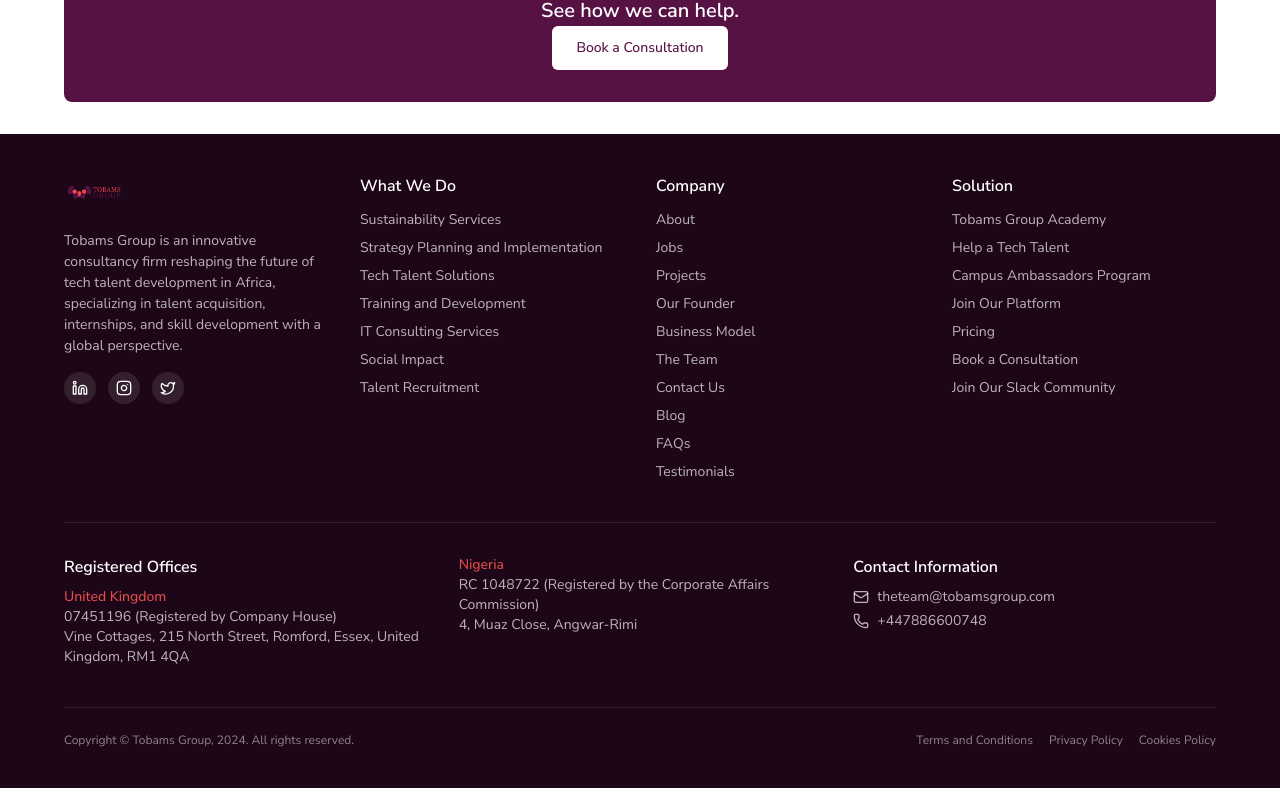
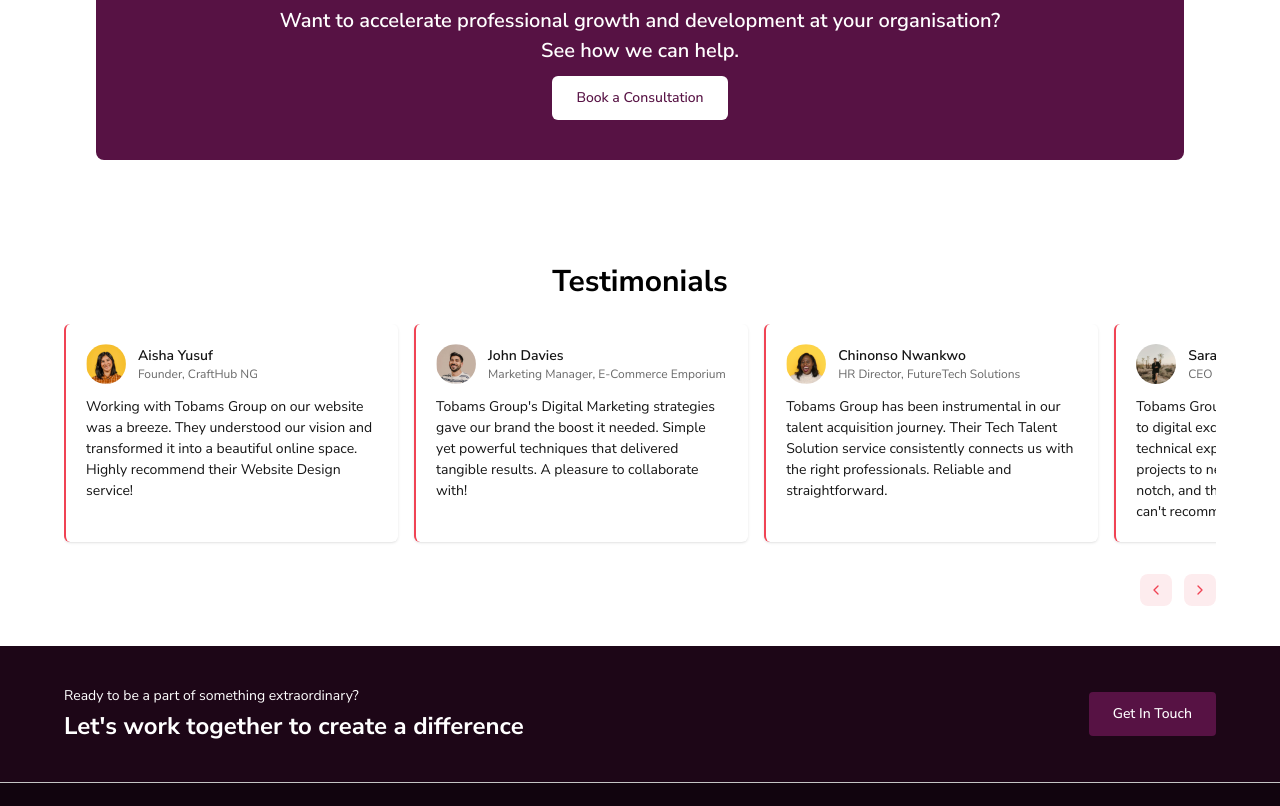
Before and after one commit to B4RTijesunii/tobams-group, a React (Vite) app: page / in a window 1280 px wide. Shown: the part 5854-6660 px from the top of the page. Built offline with nearby package versions, Linux system fonts and the light colour scheme.

Commit message:
add CTA banner

```diff
--- a/package.json
+++ b/package.json
@@ -14,6 +14,7 @@
     "lucide-react": "^1.41.0",
     "react": "^19.2.8",
     "react-dom": "^19.2.8",
+    "react-icons": "^5.7.0",
     "react-router-dom": "^7.18.3",
     "tailwindcss": "^4.3.3"
   },
--- a/src/App.jsx
+++ b/src/App.jsx
@@ -4,7 +4,10 @@
 import Management from "./components/Management";
 import Transformation from "./components/Transformation";
 import Consultant from "./components/Consultant";
+import Testimonial from "./components/Testimonial";
+import CTA from "./components/CTA";
 import Footer from "./components/Footer";
+
 function App() {
   return (
     <>
@@ -14,6 +17,8 @@
       <Management />
       <Transformation />
       <Consultant />
+      <Testimonial />
+      <CTA />
       <Footer />
     </>
   );
--- a/src/components/CTA.jsx
+++ b/src/components/CTA.jsx
@@ -0,0 +1,21 @@
+function CTA() {
+  return (
+    <section className="w-full py-10 px-6 xl:px-16 bg-[#1D0617] border-[#C4C4C4] border-b">
+      <div className="max-w-328 mx-auto flex flex-col xl:flex-row items-center justify-between gap-6 ">
+        <div>
+          <p className="text-sm text-white text-[14px]">
+            Ready to be a part of something extraordinary?
+          </p>
+          <h2 className="font-sans font-bold text-[20px] xl:text-2xl text-white mt-1">
+            Let's work together to create a difference
+          </h2>
+        </div>
+        <button className="bg-primary text-white px-6 py-3 rounded-sm text-sm font-medium shrink-0 gap-5">
+          Get In Touch
+        </button>
+      </div>
+    </section>
+  );
+}
+
+export default CTA;
--- a/src/components/Consultant.jsx
+++ b/src/components/Consultant.jsx
@@ -23,7 +23,7 @@
   return (
     <>
       <section className="w-full py-10 px-6 xl:px-16 bg-[#5712441A]">
-        <div className="max-w-[1312px] mx-auto flex flex-col gap-[10px]">
+        <div className="max-w-328 mx-auto flex flex-col gap-2.5">
           <h2 className="font-sans font-bold text-[24px] xl:text-[40px] text-primary">
             Training The Consultant
           </h2>
@@ -54,15 +54,20 @@
             ))}
           </div>
 
-          <button className="self-start bg-primary text-white py-[10.5px] px-6 gap-2 rounded-md text-sm font-medium inline-flex items-center gap-2 hover:bg-primary-hover transition-colors">
+          <button className="self-start bg-primary text-white py-[10.5px] px-6 gap-2 rounded-md text-sm font-medium inline-flex items-center hover:bg-primary-hover transition-colors">
             Learn More
             <ArrowUpRight className="w-4 h-4" />
           </button>
         </div>
       </section>
-      <section className="gap-[32px] xl:px-[64px] xl:py-[32px] px-[24px] py-[32px] bg-white">
-        <div className="mx-auto rounded-[8px] bg-primary text-center gap-[32px] xl:px-[64px] xl:py-[32px] px-[24px] py-[32px] items-center">
-          <h2 className="font-semibold xl:text-[20px] text-[16px] leading-[150%] tracking-[3%] text-white font-sans">
+      <section className="w-full bg-white px-6 py-10 xl:px-24 xl:py-16">
+        <div className="max-w-275 mx-auto rounded-lg bg-primary text-center px-6 py-8 xl:px-16 xl:py-10 flex flex-col items-center gap-2.5">
+          <p className="xl:hidden font-semibold text-[16px] leading-[150%] tracking-[3%] text-white font-sans">
+            Don't just dream it—let's build it! Click now and start your project
+            with Tobams Group. Your journey to digital excellence begins here.
+          </p>
+
+          <h2 className="hidden xl:block font-semibold text-[20px] leading-[150%] tracking-[3%] text-white font-sans">
             Want to accelerate professional growth and development at your
             organisation?
             <br />
--- a/src/components/Footer.jsx
+++ b/src/components/Footer.jsx
@@ -1,10 +1,11 @@
 import logo from "../assets/tobams-logo.png";
-import { Linkedin, Instagram, Twitter, Mail, Phone } from "lucide-react";
+import { FaLinkedin, FaInstagram, FaXTwitter } from "react-icons/fa6";
+import { Mail, Phone } from "lucide-react";
 
 function Footer() {
   return (
-    <footer className="w-full bg-[#1D0617] text-white py-10 px-6 xl:px-16">
-      <div className="max-w-[1312px] mx-auto flex flex-col gap-10">
+    <footer className="w-full bg-[#11040E] text-white py-10 px-6 xl:px-16">
+      <div className="max-w-328 mx-auto flex flex-col gap-10">
         <div className="grid grid-cols-1 xl:grid-cols-4 gap-8">
           <div>
             <img src={logo} className="h-10 w-auto mb-4" alt="Tobams Group" />
@@ -19,19 +20,19 @@
                 href="#"
                 className="w-8 h-8 rounded-full bg-white/10 flex items-center justify-center"
               >
-                <Linkedin className="w-4 h-4" />
+                <FaLinkedin className="w-4 h-4" />
               </a>
               <a
                 href="#"
                 className="w-8 h-8 rounded-full bg-white/10 flex items-center justify-center"
               >
-                <Instagram className="w-4 h-4" />
+                <FaInstagram className="w-4 h-4" />
               </a>
               <a
                 href="#"
                 className="w-8 h-8 rounded-full bg-white/10 flex items-center justify-center"
               >
-                <Twitter className="w-4 h-4" />
+                <FaXTwitter className="w-4 h-4" />
               </a>
             </div>
           </div>
@@ -79,10 +80,10 @@
           </div>
         </div>
 
-        <div className="border-t border-white/10 pt-8 grid grid-cols-1 xl:grid-cols-3 gap-8">
+        <div className="border-t border-white/10 bg-[#1F131C] pt-8 grid grid-cols-1 xl:grid-cols-3 gap-8 px-6 py-6 rounded-lg">
           <div>
             <h3 className="font-semibold mb-2">Registered Offices</h3>
-            <p className="text-sm text-[#E24C4B] font-medium">United Kingdom</p>
+            <p className="text-sm text-secondary font-medium">United Kingdom</p>
             <p className="text-sm text-white/70">
               07451196 (Registered by Company House)
             </p>
@@ -92,20 +93,20 @@
             </p>
           </div>
           <div>
-            <p className="text-sm text-[#E24C4B] font-medium mt-6 xl:mt-0">
+            <p className="text-sm text-secondary font-medium mt-6 xl:mt-0">
               Nigeria
             </p>
-            <p className="text-sm text-white/70">
+            <p className="text-sm text-white ">
               RC 1048722 (Registered by the Corporate Affairs Commission)
             </p>
-            <p className="text-sm text-white/70">4, Muaz Close, Angwar-Rimi</p>
+            <p className="text-sm text-white">4, Muaz Close, Angwar-Rimi</p>
           </div>
           <div>
             <h3 className="font-semibold mb-2">Contact Information</h3>
-            <p className="text-sm text-white/70 flex items-center gap-2">
+            <p className="text-sm text-white flex items-center gap-2">
               <Mail className="w-4 h-4" /> theteam@tobamsgroup.com
             </p>
-            <p className="text-sm text-white/70 flex items-center gap-2 mt-1">
+            <p className="text-sm text-white flex items-center gap-2 mt-1">
               <Phone className="w-4 h-4" /> +447886600748
             </p>
           </div>
--- a/src/components/Testimonial.jsx
+++ b/src/components/Testimonial.jsx
@@ -0,0 +1,103 @@
+import { useRef } from "react";
+import { ChevronLeft, ChevronRight } from "lucide-react";
+import aishaImg from "../assets/Aisha.png";
+import johnImg from "../assets/John.png";
+import chinonsoImg from "../assets/Chinonso.png";
+import lastImg from "../assets/peek.jpg";
+function Testimonials() {
+  const scrollRef = useRef(null);
+
+  const testimonials = [
+    {
+      name: "Aisha Yusuf",
+      role: "Founder, CraftHub NG",
+      image: aishaImg,
+      text: "Working with Tobams Group on our website was a breeze. They understood our vision and transformed it into a beautiful online space. Highly recommend their Website Design service!",
+    },
+    {
+      name: "John Davies",
+      role: "Marketing Manager, E-Commerce Emporium",
+      image: johnImg,
+      text: "Tobams Group's Digital Marketing strategies gave our brand the boost it needed. Simple yet powerful techniques that delivered tangible results. A pleasure to collaborate with!",
+    },
+    {
+      name: "Chinonso Nwankwo",
+      role: "HR Director, FutureTech Solutions",
+      image: chinonsoImg,
+      text: "Tobams Group has been instrumental in our talent acquisition journey. Their Tech Talent Solution service consistently connects us with the right professionals. Reliable and straightforward.",
+    },
+    {
+      name: "Sarah Johnson",
+      role: "CEO of Tech Innovations Inc.",
+      image: lastImg,
+      text: "Tobams Group is a true partner in our journey to digital excellence. Their creativity and technical expertise have propelled our projects to new heights. Their work is top-notch, and the results speak for themselves. I can't recommend them enough!",
+    },
+  ];
+
+  const scroll = (direction) => {
+    if (scrollRef.current) {
+      const card = scrollRef.current.querySelector("[data-card]");
+      const cardWidth = card ? card.offsetWidth + 16 : 300; // card width + gap
+      scrollRef.current.scrollBy({
+        left: direction === "left" ? -cardWidth : cardWidth,
+        behavior: "smooth",
+      });
+    }
+  };
+
+  return (
+    <section className="w-full py-10 px-6 xl:px-16 bg-white">
+      <div className="max-w-328 mx-auto flex flex-col gap-6">
+        <h2 className="font-sans font-bold text-2xl xl:text-3xl text-black text-center">
+          Testimonials
+        </h2>
+
+        <div
+          ref={scrollRef}
+          className="flex gap-4 overflow-x-auto pb-2 scroll-smooth [&::-webkit-scrollbar]:hidden"
+          style={{ scrollbarWidth: "none", msOverflowStyle: "none" }}
+        >
+          {testimonials.map((t) => (
+            <div
+              key={t.name}
+              data-card
+              className="shrink-0 w-full sm:w-[60%] xl:w-[29%] border-l-2 border-[#F04354] rounded-md p-5 flex flex-col gap-3 bg-white shadow-sm"
+            >
+              <div className="flex items-center gap-3">
+                <img
+                  src={t.image}
+                  alt={t.name}
+                  className="w-10 h-10 rounded-full object-cover"
+                />
+                <div>
+                  <p className="font-semibold text-sm text-main-text">
+                    {t.name}
+                  </p>
+                  <p className="text-xs text-subdued">{t.role}</p>
+                </div>
+              </div>
+              <p className="text-sm text-main-text leading-[150%]">{t.text}</p>
+            </div>
+          ))}
+        </div>
+
+        <div className="flex justify-end gap-3">
+          <button
+            onClick={() => scroll("left")}
+            className="w-8 h-8 rounded-lg bg-[#F04354]/10 flex items-center justify-center"
+          >
+            <ChevronLeft className="w-4 h-4 text-[#F04354]" />
+          </button>
+          <button
+            onClick={() => scroll("right")}
+            className="w-8 h-8 rounded-lg bg-[#F04354]/10 flex items-center justify-center"
+          >
+            <ChevronRight className="w-4 h-4 text-[#F04354]" />
+          </button>
+        </div>
+      </div>
+    </section>
+  );
+}
+
+export default Testimonials;
--- a/src/components/Transformation.jsx
+++ b/src/components/Transformation.jsx
@@ -15,7 +15,7 @@
 
   return (
     <section className="py-12 px-6 xl:py-20 xl:px-16">
-      <div className="max-w-[1312px] mx-auto bg-[#EF435333] rounded-[16px] p-6 xl:p-10 flex flex-col gap-6">
+      <div className="max-w-328 mx-auto bg-[#EF435333] rounded-2xl p-6 xl:p-10 flex flex-col gap-6">
         <div className="w-full">
           <p className="xl:text-[20px] text-[14px] text-[#1671D9] italic font-semibold">
             Learning With Our CEO:
@@ -40,7 +40,7 @@
             <img
               src={transformation}
               alt="Transformation Hub"
-              className="w-full h-auto xl:absolute xl:inset-0 xl:h-full rounded-[8px] object-cover"
+              className="w-full h-auto xl:absolute xl:inset-0 xl:h-full rounded-lg object-cover"
             />
           </div>
 
@@ -49,7 +49,7 @@
               {items.map((item) => (
                 <div
                   key={item}
-                  className="flex items-center gap-2 bg-white p-[16px] text-[14px] xl:text-[18px] font-normal text-main-text"
+                  className="flex items-center gap-2 bg-white p-4 text-[14px] xl:text-[18px] font-normal text-main-text"
                 >
                   <LightningIcon className="w-4 h-4 text-primary shrink-0" />
                   {item}
```
Also changed, not shown: src/assets/peek.jpg (added), 1 other file (tests, documents, lock files or other folders).
